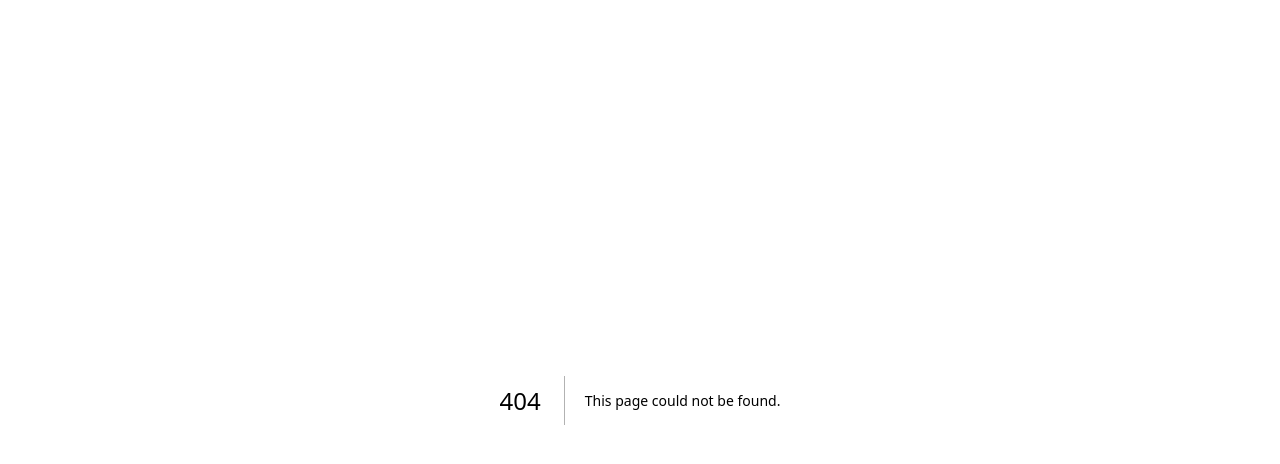
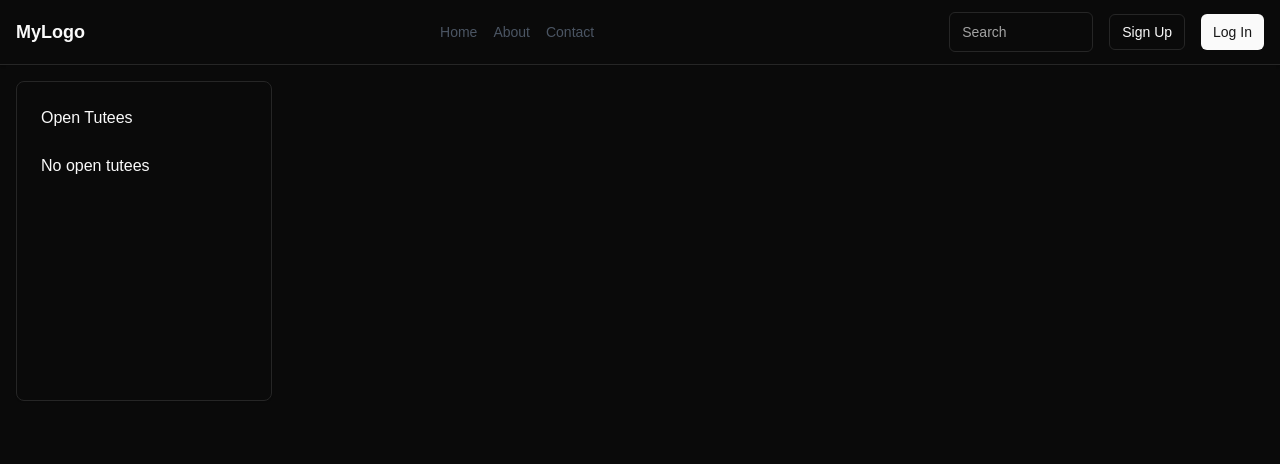
Before and after one commit to Bardemic/Codegram, a Next.js app in the folder web/: page /tutor in a window 1280 px wide. Before the commit this address had no page. Shown: the top 464 px of the page. Built offline with nearby package versions, Linux system fonts and the light colour scheme.

Commit message:
Add Basic Tutor Dashboard

```diff
--- /dev/null
+++ b/web/app/tutor/page.js
@@ -0,0 +1,43 @@
+"use client";
+
+import Header from "@/components/Header";
+import { useState } from "react";
+import {
+    Card,
+    CardContent,
+    CardDescription,
+    CardFooter,
+    CardHeader,
+    CardTitle,
+  } from "@/components/ui/card"
+  import { Button } from "@/components/ui/button"
+  import { Separator } from "@/components/ui/separator"
+
+export default function TutorPage() {
+    //const [openTutees, setOpenTutees] = useState([{name: "Person 1", language: "Python"}, {name: "Person 2", language: "Javascript"}, {name: "Person 3", language: "C++"}]);
+    const [openTutees, setOpenTutees] = useState([])
+  return (
+    <div>
+      <Header />
+      <main className="p-4">
+          <Card className="w-64 h-80">
+            <CardHeader>Open Tutees</CardHeader>
+            <CardContent className="flex flex-col gap-4">
+                {openTutees.map((tutee) => {
+                    return(
+                        <div key={tutee.name}>
+                            <div className="flex flex-row justify-between">
+                                <div><p>{tutee.name}</p><p>{tutee.language}</p></div>
+                                <Button variant="outline" size="sm">View</Button>
+                            </div>
+                            <Separator className="my-2" />
+                        </div>
+                    )
+                })}
+                {openTutees.length === 0 && <p>No open tutees</p>}
+            </CardContent>
+          </Card>
+      </main>
+    </div>
+  );
+}
--- /dev/null
+++ b/web/components/ui/card.jsx
@@ -0,0 +1,50 @@
+import * as React from "react"
+
+import { cn } from "@/lib/utils"
+
+const Card = React.forwardRef(({ className, ...props }, ref) => (
+  <div
+    ref={ref}
+    className={cn("rounded-lg border bg-card text-card-foreground shadow-sm", className)}
+    {...props} />
+))
+Card.displayName = "Card"
+
+const CardHeader = React.forwardRef(({ className, ...props }, ref) => (
+  <div
+    ref={ref}
+    className={cn("flex flex-col space-y-1.5 p-6", className)}
+    {...props} />
+))
+CardHeader.displayName = "CardHeader"
+
+const CardTitle = React.forwardRef(({ className, ...props }, ref) => (
+  <div
+    ref={ref}
+    className={cn("text-2xl font-semibold leading-none tracking-tight", className)}
+    {...props} />
+))
+CardTitle.displayName = "CardTitle"
+
+const CardDescription = React.forwardRef(({ className, ...props }, ref) => (
+  <div
+    ref={ref}
+    className={cn("text-sm text-muted-foreground", className)}
+    {...props} />
+))
+CardDescription.displayName = "CardDescription"
+
+const CardContent = React.forwardRef(({ className, ...props }, ref) => (
+  <div ref={ref} className={cn("p-6 pt-0", className)} {...props} />
+))
+CardContent.displayName = "CardContent"
+
+const CardFooter = React.forwardRef(({ className, ...props }, ref) => (
+  <div
+    ref={ref}
+    className={cn("flex items-center p-6 pt-0", className)}
+    {...props} />
+))
+CardFooter.displayName = "CardFooter"
+
+export { Card, CardHeader, CardFooter, CardTitle, CardDescription, CardContent }
--- /dev/null
+++ b/web/components/ui/scroll-area.jsx
@@ -0,0 +1,40 @@
+"use client"
+
+import * as React from "react"
+import * as ScrollAreaPrimitive from "@radix-ui/react-scroll-area"
+
+import { cn } from "@/lib/utils"
+
+const ScrollArea = React.forwardRef(({ className, children, ...props }, ref) => (
+  <ScrollAreaPrimitive.Root
+    ref={ref}
+    className={cn("relative overflow-hidden", className)}
+    {...props}>
+    <ScrollAreaPrimitive.Viewport className="h-full w-full rounded-[inherit]">
+      {children}
+    </ScrollAreaPrimitive.Viewport>
+    <ScrollBar />
+    <ScrollAreaPrimitive.Corner />
+  </ScrollAreaPrimitive.Root>
+))
+ScrollArea.displayName = ScrollAreaPrimitive.Root.displayName
+
+const ScrollBar = React.forwardRef(({ className, orientation = "vertical", ...props }, ref) => (
+  <ScrollAreaPrimitive.ScrollAreaScrollbar
+    ref={ref}
+    orientation={orientation}
+    className={cn(
+      "flex touch-none select-none transition-colors",
+      orientation === "vertical" &&
+        "h-full w-2.5 border-l border-l-transparent p-[1px]",
+      orientation === "horizontal" &&
+        "h-2.5 flex-col border-t border-t-transparent p-[1px]",
+      className
+    )}
+    {...props}>
+    <ScrollAreaPrimitive.ScrollAreaThumb className="relative flex-1 rounded-full bg-border" />
+  </ScrollAreaPrimitive.ScrollAreaScrollbar>
+))
+ScrollBar.displayName = ScrollAreaPrimitive.ScrollAreaScrollbar.displayName
+
+export { ScrollArea, ScrollBar }
--- /dev/null
+++ b/web/components/ui/separator.jsx
@@ -0,0 +1,25 @@
+"use client"
+
+import * as React from "react"
+import * as SeparatorPrimitive from "@radix-ui/react-separator"
+
+import { cn } from "@/lib/utils"
+
+const Separator = React.forwardRef((
+  { className, orientation = "horizontal", decorative = true, ...props },
+  ref
+) => (
+  <SeparatorPrimitive.Root
+    ref={ref}
+    decorative={decorative}
+    orientation={orientation}
+    className={cn(
+      "shrink-0 bg-border",
+      orientation === "horizontal" ? "h-[1px] w-full" : "h-full w-[1px]",
+      className
+    )}
+    {...props} />
+))
+Separator.displayName = SeparatorPrimitive.Root.displayName
+
+export { Separator }
--- a/web/package.json
+++ b/web/package.json
@@ -10,6 +10,8 @@
   },
   "dependencies": {
     "@monaco-editor/react": "^4.6.0",
+    "@radix-ui/react-scroll-area": "^1.2.1",
+    "@radix-ui/react-separator": "^1.1.0",
     "@radix-ui/react-slot": "^1.1.0",
     "class-variance-authority": "^0.7.0",
     "clsx": "^2.1.1",
```
Also changed, not shown: 1 other file (tests, documents, lock files or other folders).
